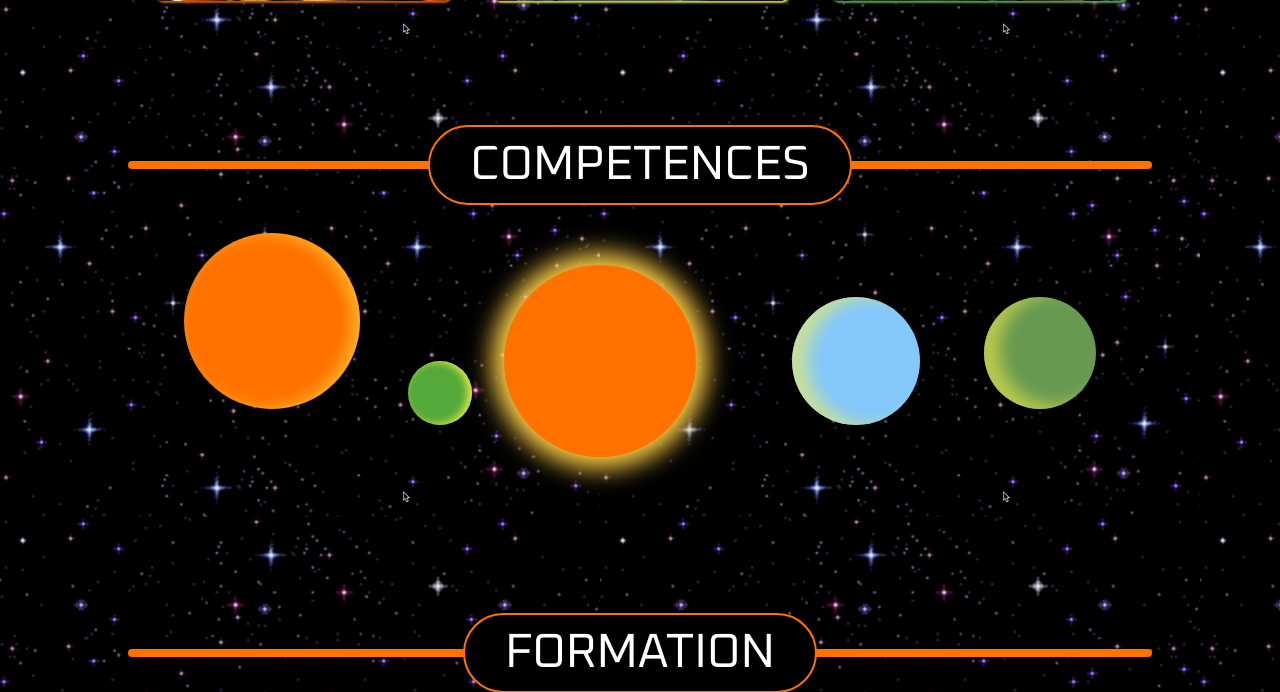
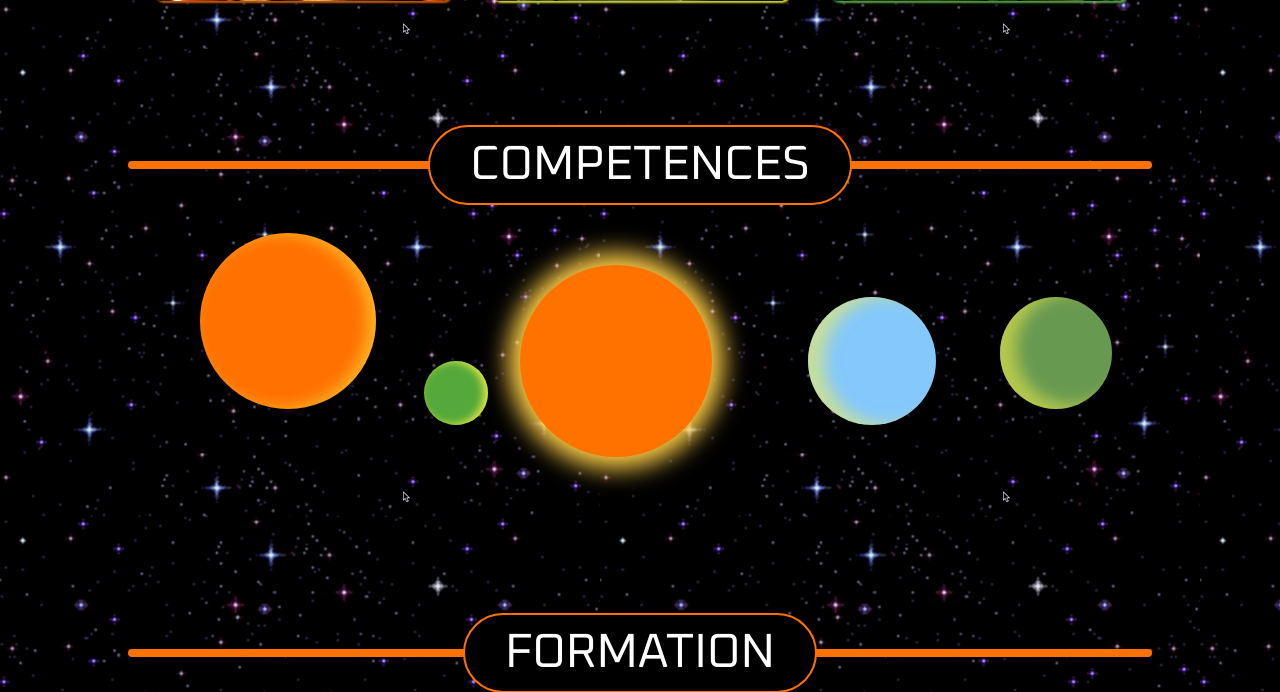
Before and after one commit to AntoineSPR/cv-yoda, a PHP site: page / in a window 1280 px wide; the page is wider, and only the part inside the window is pictured. Shown: the part 1355-2047 px from the top of that part. Run offline with PHP 8.4, Linux system fonts and the light colour scheme; some libraries are stand-ins or nearby versions.

Commit message:
Added margin-left to the planets

```diff
--- a/styles/skills.css
+++ b/styles/skills.css
@@ -48,6 +48,7 @@
   display: grid;
   grid-template-columns: repeat(4, 12rem);
   grid-template-rows: 16rem;
+  margin-left: 2rem;
 }
 
 .skills__desktop > div > p {
```
